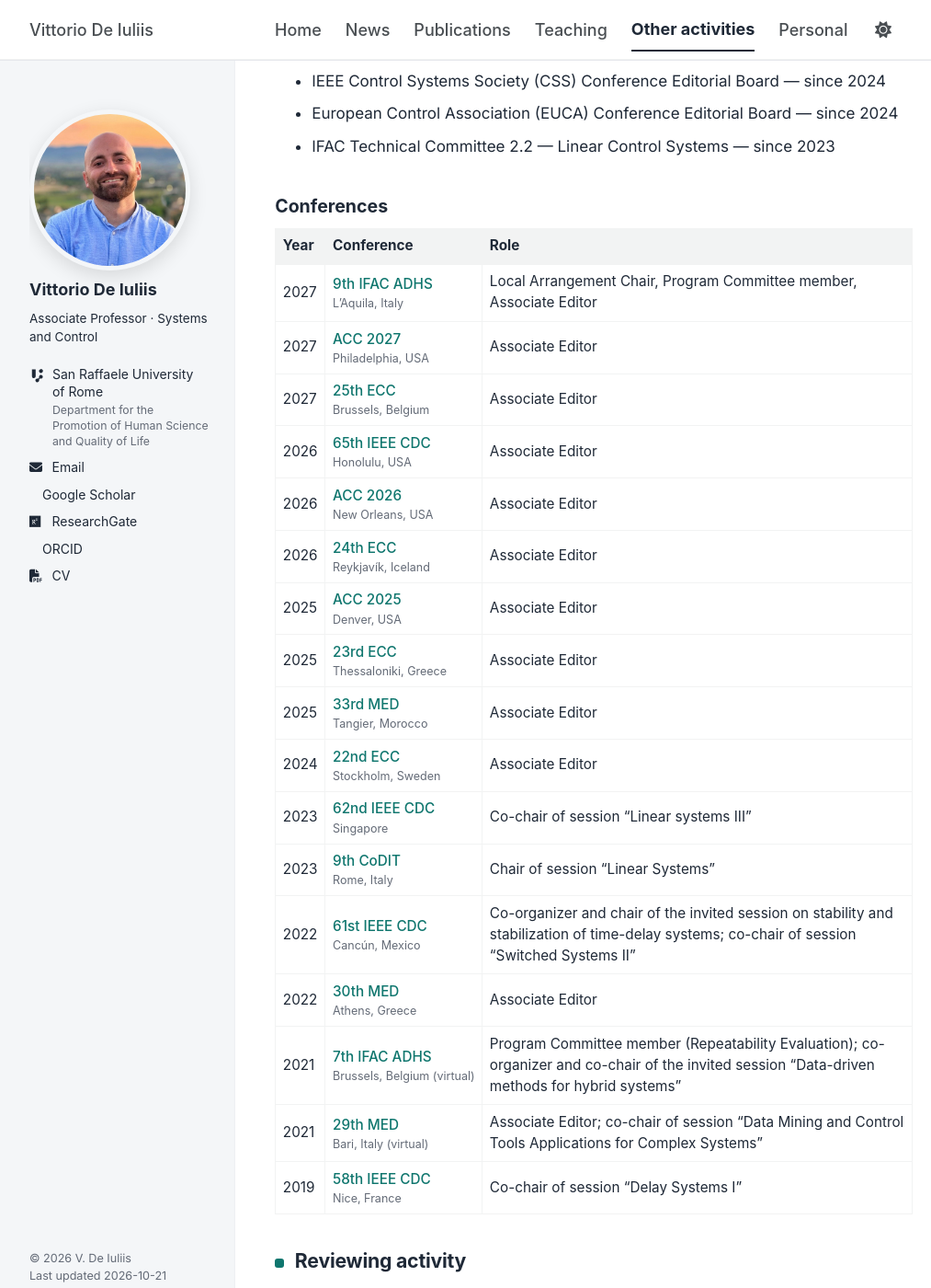
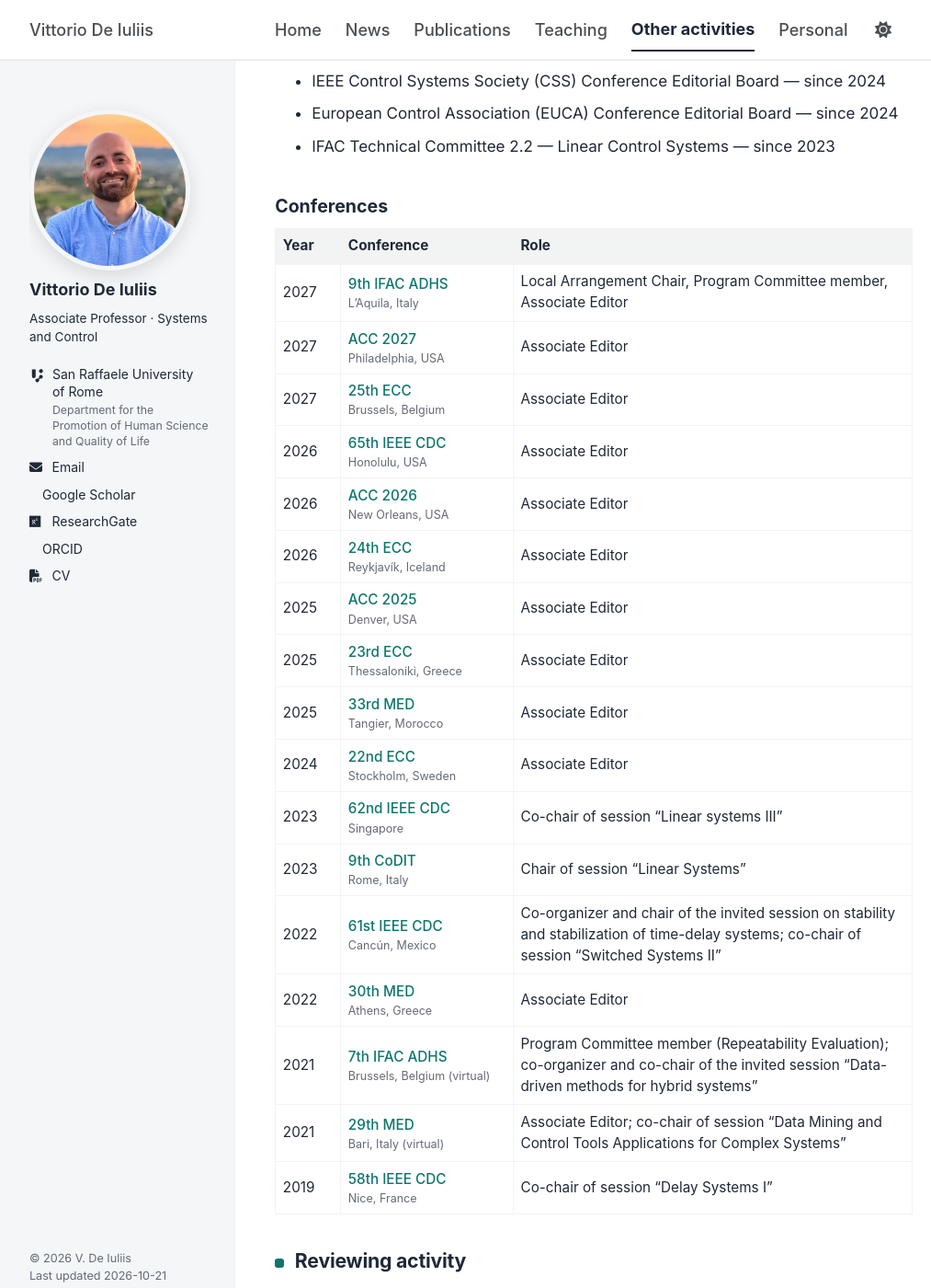
Before and after one commit to vdeiuliis/vdeiuliis.github.io, a Jekyll site: the page built from _pages/activities.md, in a window 1280 px wide and 1400 px high, scrolled down 429 px. Shown: the whole window at 92% size, without its empty margins (106-1119 px from the left). Built offline with Jekyll 4.4.1, drawn with Linux system fonts in a browser that asks for light colours; a style sheet for code colours, icons or effects is not loaded.

Commit message:
Conference table: a bit more room for Year and Conference

```diff
--- a/_sass/_custom-modern.scss
+++ b/_sass/_custom-modern.scss
@@ -328,6 +328,10 @@ ol.pub-list { list-style: none; padding-left: 0; margin-left: 0; }
 table.conf-table { width: 100%; table-layout: auto; }
 table.conf-table th:nth-child(1), table.conf-table td:nth-child(1),
 table.conf-table th:nth-child(2), table.conf-table td:nth-child(2) { width: 1%; white-space: nowrap; }
+@media (min-width: 600px) {
+  table.conf-table th:nth-child(1), table.conf-table td:nth-child(1),
+  table.conf-table th:nth-child(2), table.conf-table td:nth-child(2) { padding-right: 1.6em; }
+}
 
 /* Visually hidden but read by screen readers / search engines (e.g. homepage title) */
 .sr-only {
```
